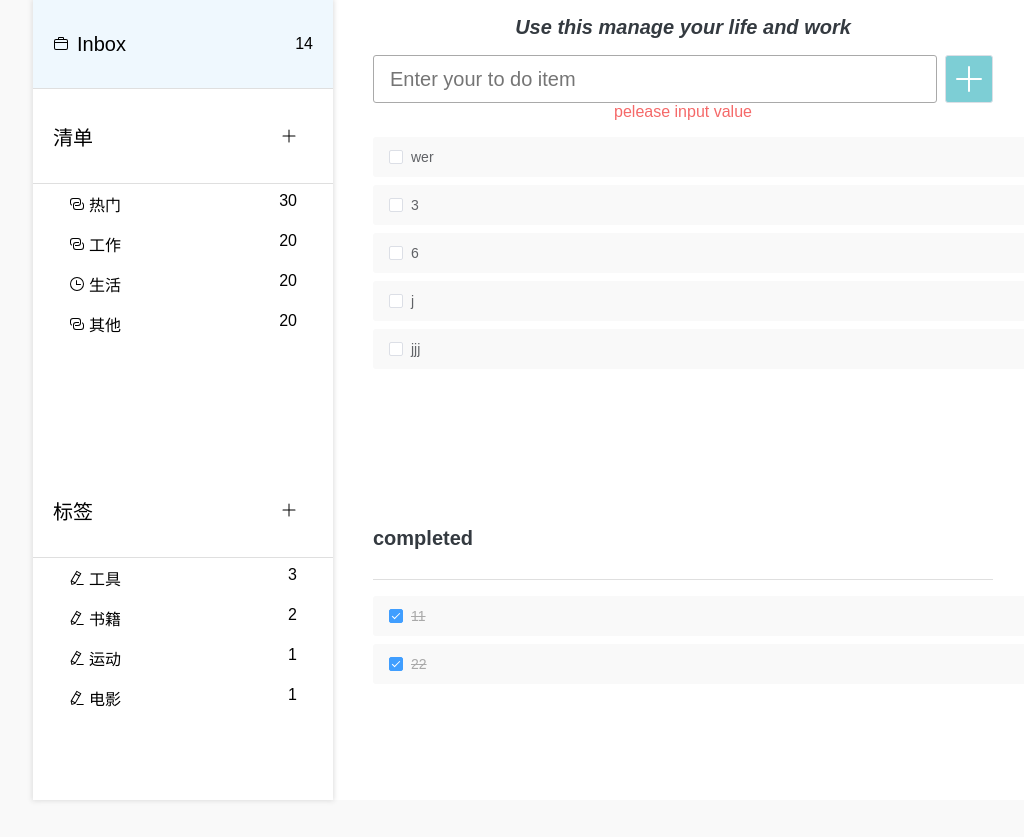
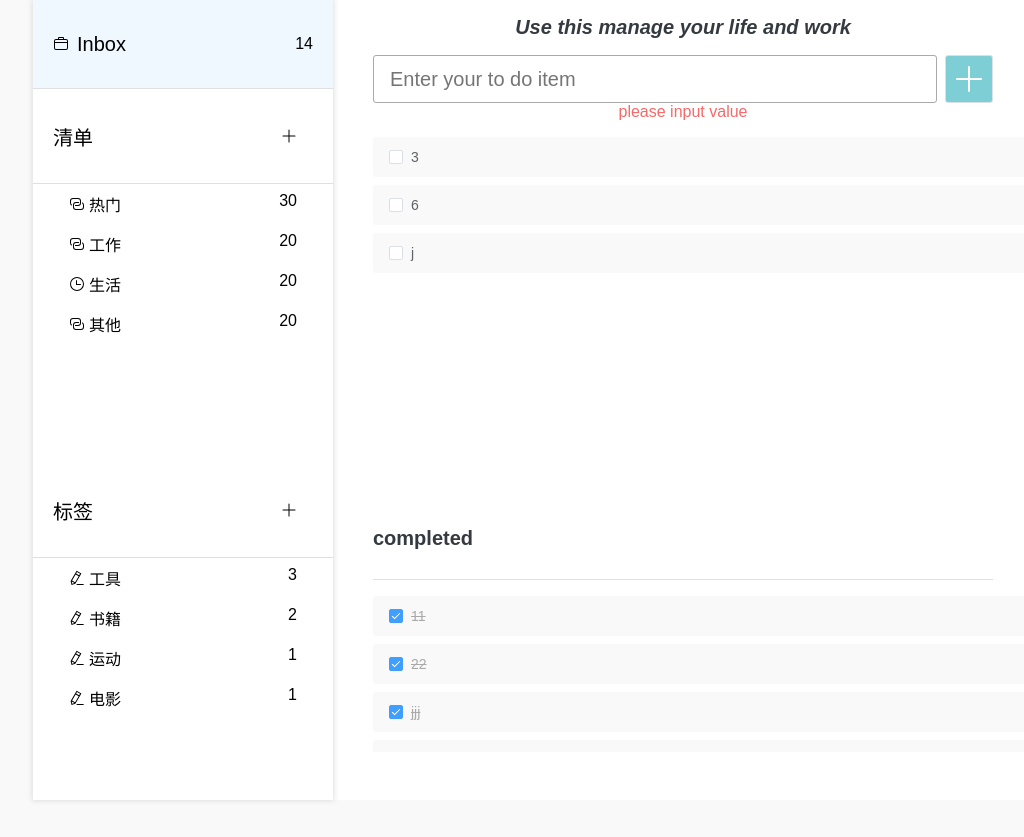
Before and after one commit to zhangMiaoLearning/vue-demo, a Vue app: page / in a window 1280 px wide. Both pictures are taken after a click on the button 1076 px from the left and 79 px from the top of the page. Shown: the whole page, without its empty margins (107-1131 px from the left). Built offline with nearby package versions, Linux system fonts and the light colour scheme; data requests are answered from the project's data file.

Commit message:
fix: Some minor issues may need to be fixed

```diff
--- a/json-server/db.json
+++ b/json-server/db.json
@@ -9,11 +9,6 @@
       "name": "22",
       "status": true,
       "id": 2
-    },
-    {
-      "name": "wer",
-      "status": false,
-      "id": 4
     },
     {
       "name": "3",
@@ -32,8 +27,13 @@
     },
     {
       "name": "jjj",
-      "status": false,
+      "status": true,
       "id": 8
+    },
+    {
+      "name": "2",
+      "status": true,
+      "id": 9
     }
   ]
 }
--- a/src/components/CompletedList.vue
+++ b/src/components/CompletedList.vue
@@ -1,7 +1,8 @@
 <template>
   <div class="title">completed</div>
   <div class="list">
-    <div v-for="item in props.todoList">
+    <!--      用v-for就一定要注意key，为什么https://cn.vuejs.org/guide/essentials/list.html#maintaining-state-with-key-->
+    <div v-for="item in props.todoList" :key="item.id">
       <div v-show="item.status" class="list-item">
         <el-checkbox class="list-item-checkbox" :key="item.id" :label="item.name" v-model="item.status" />
       </div>
@@ -9,6 +10,7 @@
   </div>
 </template>
 <script setup lang="ts">
+import {defineProps} from 'vue';
 const props = defineProps<{
   todoList: { id: number; name: string; status: boolean }[]
 }>()
--- a/src/components/ListHeader.vue
+++ b/src/components/ListHeader.vue
@@ -1,17 +1,18 @@
 <template>
   <div class="list-header">
     <div class="list-header-title">Use this manage your life and work</div>
+<!--    这个类名有点子奇怪啊-->
     <div class="justify cloum">
       <input class="input" placeholder="Enter your to do item" v-model="input" />
       <el-button class="button" :icon="Plus" @click="handleAddTodoList" />
     </div>
-    <div v-show="isShowMessage" class="list-header-message">pelease input value</div>
+    <div v-show="isShowMessage" class="list-header-message">please input value</div>
   </div>
 </template>
 
 <script setup lang="ts">
 import { Plus } from '@element-plus/icons-vue'
-import { ref } from 'vue'
+import { ref ,defineEmits} from 'vue'
 const input = ref('')
 const isShowMessage = ref(false)
 const emit = defineEmits(['addTodoItem'])
--- a/src/components/TodoList.vue
+++ b/src/components/TodoList.vue
@@ -1,6 +1,7 @@
 <template>
   <div class="list">
-    <div v-for="item in props.todoList">
+<!--    用v-for要注意key的使用-->
+    <div v-for="item in props.todoList" :key="item.idi">
       <div v-show="!item.status" class="list-item">
         <el-checkbox
           class="list-item-checkbox"
@@ -17,6 +18,7 @@
 <script setup lang="ts">
 import { useTodoListStore } from '@/stores';
 import { Delete } from '@element-plus/icons-vue'
+import {defineProps} from 'vue';
 const props = defineProps<{
   todoList: { id: number; name: string; status: boolean }[]
 }>()
@@ -24,7 +26,6 @@ const store = useTodoListStore()
 function handleCheckTodoItem(id:number){
   store.checkTodoItem(id)
   console.log(id);
-
 }
 </script>
 <style scoped lang="less">
```
Also changed, not shown: src/App.vue (+7 -6 lines), src/components/Left.vue (+11 -0 lines).
